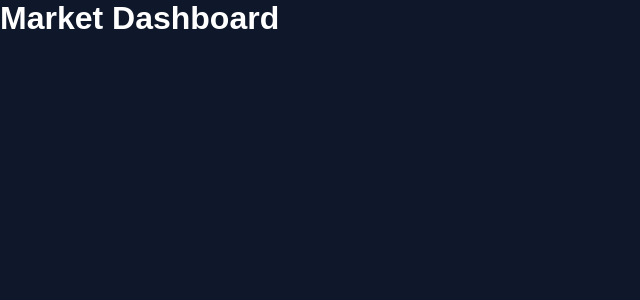
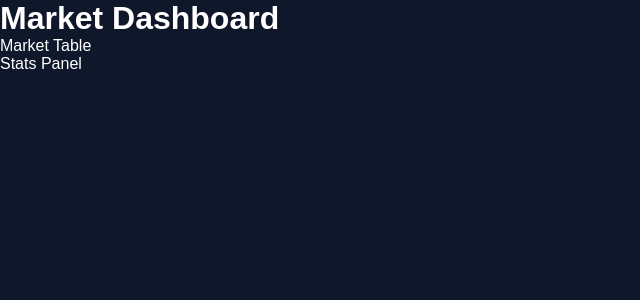
Before and after one commit to Pori-chan/market-realtime-dashboard, a React (Vite) app: page / in a window 1280 px wide. Shown: the top 300 px of the page, without its empty margins (0-640 px from the left). Built offline with nearby package versions, Linux system fonts and the light colour scheme.

Commit message:
コンポーネントごとに分割

```diff
--- a/src/App.tsx
+++ b/src/App.tsx
@@ -1,7 +1,13 @@
-function App(){
+import { Header } from "./components/Header";
+import { MarketTable } from "./components/MarketTable";
+import { StatsPanel } from "./components/StatsPanel";
+
+function App() {
   return (
     <div>
-      <h1>Market Dashboard</h1>
+      <Header/>
+      <MarketTable/>
+      <StatsPanel/>
     </div>
   );
 }
--- /dev/null
+++ b/src/components/Header.tsx
@@ -0,0 +1,7 @@
+export function Header(){
+    return (
+        <header>
+            <h1>Market Dashboard</h1>
+        </header>
+    );
+}
--- /dev/null
+++ b/src/components/MarketTable.tsx
@@ -0,0 +1,7 @@
+export function MarketTable(){
+    return (
+        <div>
+            Market Table
+        </div>
+    );
+}
--- /dev/null
+++ b/src/components/StatsPanel.tsx
@@ -0,0 +1,7 @@
+export function StatsPanel(){
+    return (
+        <div>
+            Stats Panel
+        </div>
+    );
+}
```
